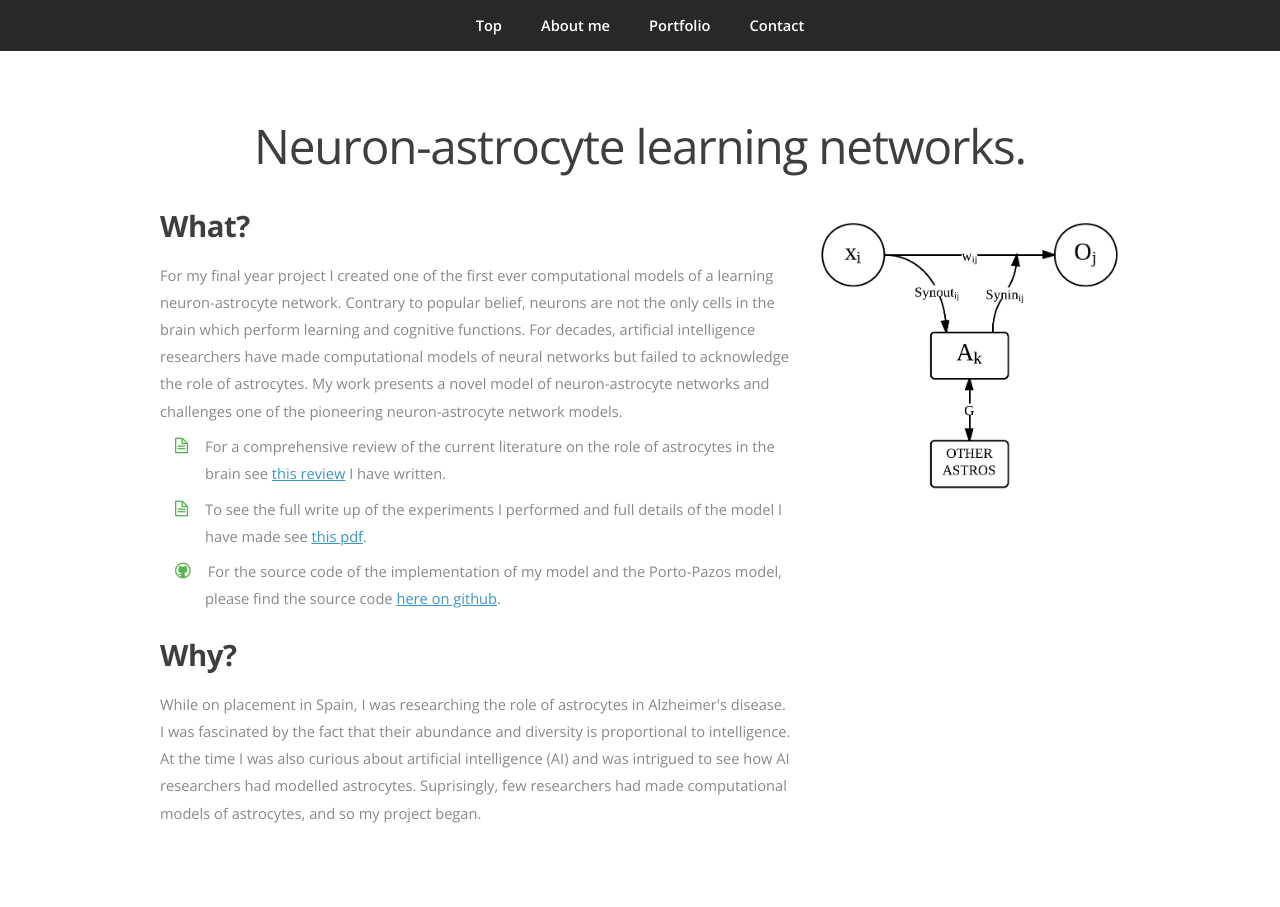
After one commit to mfbx9da4/davidadlersapp, a Flask app: template templates/angn.html in a window 1280 px wide. The commit adds this page. Run offline with Flask 2, Linux system fonts and the light colour scheme; the template is opened without the code that fills it, so the values that code supplies are empty.

Commit message:
added angn project page

```diff
--- a/main.py
+++ b/main.py
@@ -42,7 +42,7 @@ class GDocs(BaseHandler):
 
 class ANGN(BaseHandler):
     def get(self):
-        self.render('coming_soon.html')
+        self.render('angn.html')
 
 class PE(BaseHandler):
     def get(self):
@@ -65,7 +65,7 @@ blog_routes = [('/blog', blog.BlogPage), ('/blog/newpost', blog.EntryPage),
     ('/blog/logout', signup.LogoutHandler),
     ('/blog/welcome', signup.ThanksHandler)]
 
-routes = [('/nav', Nav), ('/me', Me), ('/imperial', Imperial),
+routes = [('/nav', Nav), ('/', Me), ('/imperial', Imperial),
         ('/gdocs', GDocs), ('/angn', ANGN), ('/pe', PE),
         ('/rhythmludus', Rhythmludus)] + blog_routes
 
--- a/static/style/style.css
+++ b/static/style/style.css
@@ -211,6 +211,13 @@
 		margin-bottom: 0;
 	}
 
+	img.coming-soon-image
+	{
+		width: 400px !important;
+		/*height: 400px;*/
+		margin: 0 auto;
+	}
+
 	.image
 	{
 		display: inline-block;
@@ -377,7 +384,7 @@
 			/*ul.social li.linkedin			{ background-color: #006599; }*/
 			ul.social li.github				{ background-color: #969696; }
 
-			ul.social li.facebook:hover				{ background-color: #5D7097; }
+			ul.social li.facebook:hover				{ background-color: #4475DB; }
 			ul.social li.twitter:hover				{ background-color: #2DAAE4; }
 			ul.social li.dribbble:hover				{ background-color: #C4376B; }
 			ul.social li.linkedin:hover				{ background-color: #006599; }
@@ -422,6 +429,17 @@
 				display: block;
 				text-indent: -9999em;
 			}
+	ul.indent
+	{
+		margin-left: 45px;
+		/*background-image: url('images/bg.png');*/
+	}
+		ul.indent .icon
+		{
+			margin-left: -30px;
+			margin-right: 17px;
+			color:#55B34D;
+		}
 
 	.box
 	{
@@ -856,6 +874,22 @@
 			box-shadow: inset 0px 1px 0px 0px rgba(255,255,255,0.1), 0px 1px 0px 0px rgba(255,255,255,0.1);
 		}
 
+	.wrapper-style5
+	{
+		background-image: none;
+		background-color: #fff;
+	}
+		.wrapper-style5 p,
+		.wrapper-style5 h2,
+		.wrapper-style5 h3
+		{
+			text-align: left !important;
+		}
+		.wrapper-style5 p
+		{
+			margin-bottom: 0.5em;
+		}
+
 /*********************************************************************************/
 /* Nav                                                                           */
 /*********************************************************************************/
--- a/templates/about_me.html
+++ b/templates/about_me.html
@@ -32,7 +32,7 @@
 				<article class="5grid 5grid-container" id="top">
 					<div class="row">
 						<div class="4u">
-							<span class="me image image-full"><img src="images/jill_face.jpeg" alt="" /></span>
+							<span class="me image image-full"><img src="images/jill_face2.jpeg" alt="" /></span>
 						</div>
 						<div class="8u">
 							<header>
--- /dev/null
+++ b/templates/angn.html
@@ -0,0 +1,65 @@
+<!DOCTYPE HTML>
+<html>
+	<head>
+		<title>Astrocyte networks</title>
+		<meta http-equiv="content-type" content="text/html; charset=utf-8" />
+		<meta name="description" content="" />
+		<meta name="keywords" content="" />
+		<link href="http://fonts.googleapis.com/css?family=Open+Sans:300,600,700" rel="stylesheet" />
+		<!--[if lte IE 8]><script src="js/html5shiv.js"></script><![endif]-->
+		<script src="js/5grid.min.js">{preset:'legacy',prefix:'style/style',breakpoints:{'desktop':{grid:{gutter:4}}}}</script>
+		<noscript><link rel="stylesheet" href="style/5grid-noscript.min.css" /><link rel="stylesheet" href="style/style.css" /><link rel="stylesheet" href="style/style-desktop.css" /></noscript>
+		<!--[if lte IE 9]><link rel="stylesheet" href="style/ie9.css" /><![endif]-->
+		<!--[if lte IE 8]><link rel="stylesheet" href="style/ie8.css" /><![endif]-->
+		<!--[if lte IE 7]><link rel="stylesheet" href="style/ie7.css" /><![endif]-->
+		<script src="js/jquery-1.9.1.min.js"></script>
+		<script src="js/init.js"></script>
+	</head>
+	<body>
+
+		<!-- Nav -->
+			<nav id="nav">
+				<ul>
+					<li><a href="/#top">Top</a></li>
+					<li><a href="/#work">About me</a></li>
+					<li><a href="/#portfolio">Portfolio</a></li>
+					<li><a href="/#contact">Contact</a></li>
+				</ul>
+			</nav>
+
+			<div class="wrapper wrapper-style5 wrapper-first">
+				<article id="work" class="5grid 5grid-container">
+					<header>
+						<h1>Neuron-astrocyte learning networks.</h1>
+					</header>
+					<div class="row ">
+							<div class="8u">
+								<h2>What?</h2>
+									<p>For my final year project I created one of the first ever computational models of a learning neuron-astrocyte network. Contrary to popular belief, neurons are not the only cells in the brain which perform learning and cognitive functions. For decades, artificial intelligence researchers have made computational models of neural networks but failed to acknowledge the role of astrocytes. My work presents a novel model of neuron-astrocyte networks and challenges one of the pioneering neuron-astrocyte network models.</p>
+									<ul class="indent">
+										<li>
+											<p><span class="icon inline-icon icon-file-alt"></span>For a comprehensive review of the current literature on the role of astrocytes in the brain see <a href="/files/lit_review.pdf">this review</a> I have written.</p>
+										</li>
+										<li>
+											<p><span class="icon inline-icon icon-file-alt"></span>To see the full write up of the experiments I performed and full details of the model I have made see <a href="/files/write_up.pdf">this pdf</a>.</p>
+										</li>
+										<li>
+											<p><span class="icon inline-icon icon-github"></span>For the source code of the implementation of my model and the Porto-Pazos model, please find the source code <a href="http://github.com/mfbx9da4/neuron-astrocyte-networks">here on github</a>.</p>
+										</li>
+									</ul>
+								<h2>Why?</h2>
+									<p>
+										While on placement in Spain, I was researching the role of astrocytes in Alzheimer's disease. I was fascinated by the fact that their abundance and diversity is proportional to intelligence. At the time I was also curious about artificial intelligence (AI) and was intrigued to see how AI researchers had modelled astrocytes. Suprisingly, few researchers had made computational models of astrocytes, and so my project began.
+									</p>
+							</div>
+							<div class="4u">
+								<span class="me image image-full"><img src="/images/single_synapse.png" alt="" /></span>
+							</div>
+						</div>
+				</article>
+			</div>
+
+
+
+	</body>
+</html>
```
Also changed, not shown: templates/coming_soon.html (+5 -5 lines), static/images/bgnoise_lg.png (added), static/images/coming_soon.png (added), static/images/jill_face2.jpeg (added), static/images/portfolio01.jpg (deleted), static/images/portfolio02.jpg (deleted), static/images/portfolio03.jpg (deleted), static/images/portfolio04.jpg (deleted), static/images/portfolio05.jpg (deleted), static/images/rhythmludus.png (deleted), static/images/single_synapse.png (added), 4 other files.
